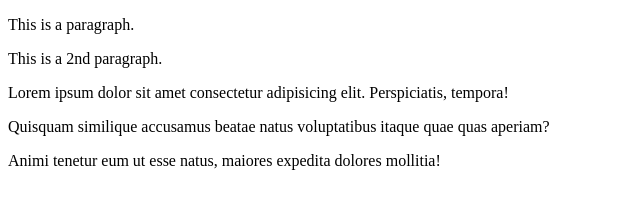
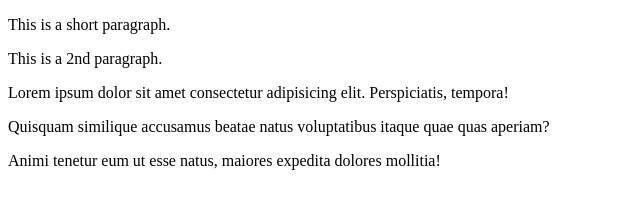
Before and after one commit to Burberry-RG21/git-example-project, a plain HTML site: page index.html in a window 1280 px wide. Shown: the full height of the page, 0-640 px from the left. Drawn offline with Linux system fonts and the light colour scheme.

Commit message:
Changed to short paragraph

```diff
--- a/index.html
+++ b/index.html
@@ -8,7 +8,7 @@
 </head>
 
 <body>
-    <p>This is a paragraph.
+    <p>This is a short paragraph.
     <p>
     <p>This is a 2nd paragraph.</p>
     <p>Lorem ipsum dolor sit amet consectetur adipisicing elit. Perspiciatis, tempora!</p>
```
